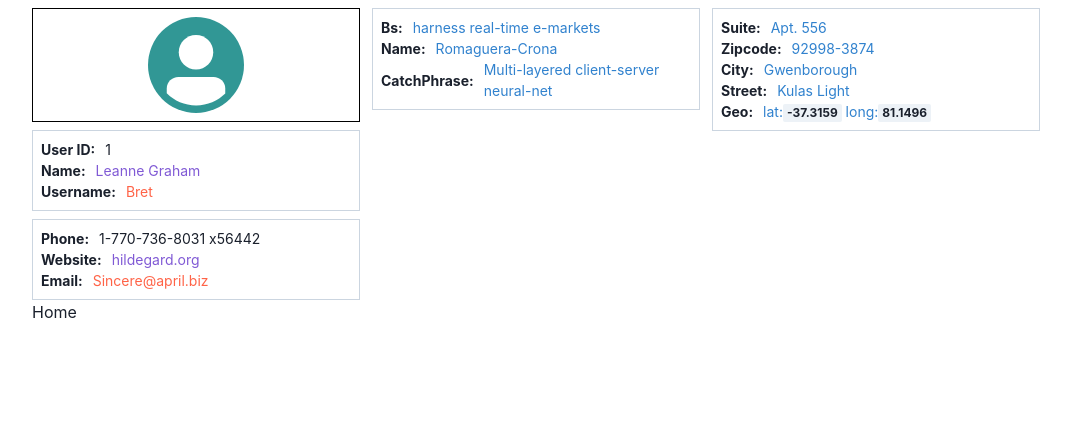
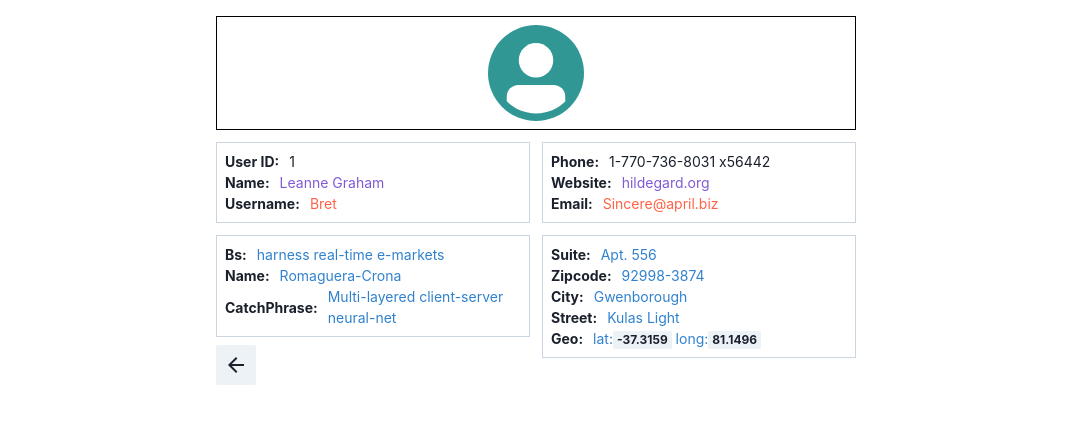
Before and after one commit to clinton-mwachia/react-query-template, a React (Vite) app: page /users/1 in a window 1280 px wide. Shown: the top 424 px of the page, without its empty margins (104-1175 px from the left). Built offline with nearby package versions, Linux system fonts and the light colour scheme; data requests are answered from the project's data file.

Commit message:
added an arrow back to route back home

```diff
--- a/src/components/user/User.jsx
+++ b/src/components/user/User.jsx
@@ -1,8 +1,9 @@
 import { Link, useParams } from "react-router-dom";
 import { getUser } from "./Helpers";
 import { useQuery } from "@tanstack/react-query";
-import { SimpleGrid, Box, Container, Stack } from "@chakra-ui/react";
+import { SimpleGrid, Box, Container, Badge } from "@chakra-ui/react";
 import { Address, Company, ListItem1, ListItem2 } from "./ListItem";
+import { ArrowBackIcon } from "@chakra-ui/icons";
 import { Avatar } from "@chakra-ui/react";
 
 const User = () => {
@@ -30,33 +31,33 @@ const User = () => {
   if (isError) {
     return <span>Error: {error.message}</span>;
   }
-  console.log(user);
   return (
-    <Container maxW={"5xl"} p={2}>
-      <SimpleGrid columns={{ base: 3, md: 2, sm: 1 }} spacing={3}>
-        <Stack direction="column">
+    <Container maxW={"2xl"} p={4}>
       <Box
         w={"100%"}
         textAlign={"center"}
         p={2}
         border={"1px"}
         borderColor={"black"}
+        mb={3}
       >
         <Avatar size={"xl"} bg="teal.500" />
       </Box>
-          <Stack direction={"column"}>
+      <SimpleGrid columns={{ base: 2, md: 2, sm: 1 }} spacing={3}>
         <ListItem1 user={user} />
         <ListItem2 user={user} />
-          </Stack>
-        </Stack>
         <Box w={"100%"}>
           <Company user={user} />
+          <Badge p={2} mt={2}>
+            <Link to={"/"}>
+              <ArrowBackIcon boxSize={6} />
+            </Link>
+          </Badge>
         </Box>
         <Box w={"100%"}>
           <Address user={user} />
         </Box>
       </SimpleGrid>
-      <Link to={"/"}>Home</Link>
     </Container>
   );
 };
```
Lines whose indentation alone changed are shown as unchanged.
